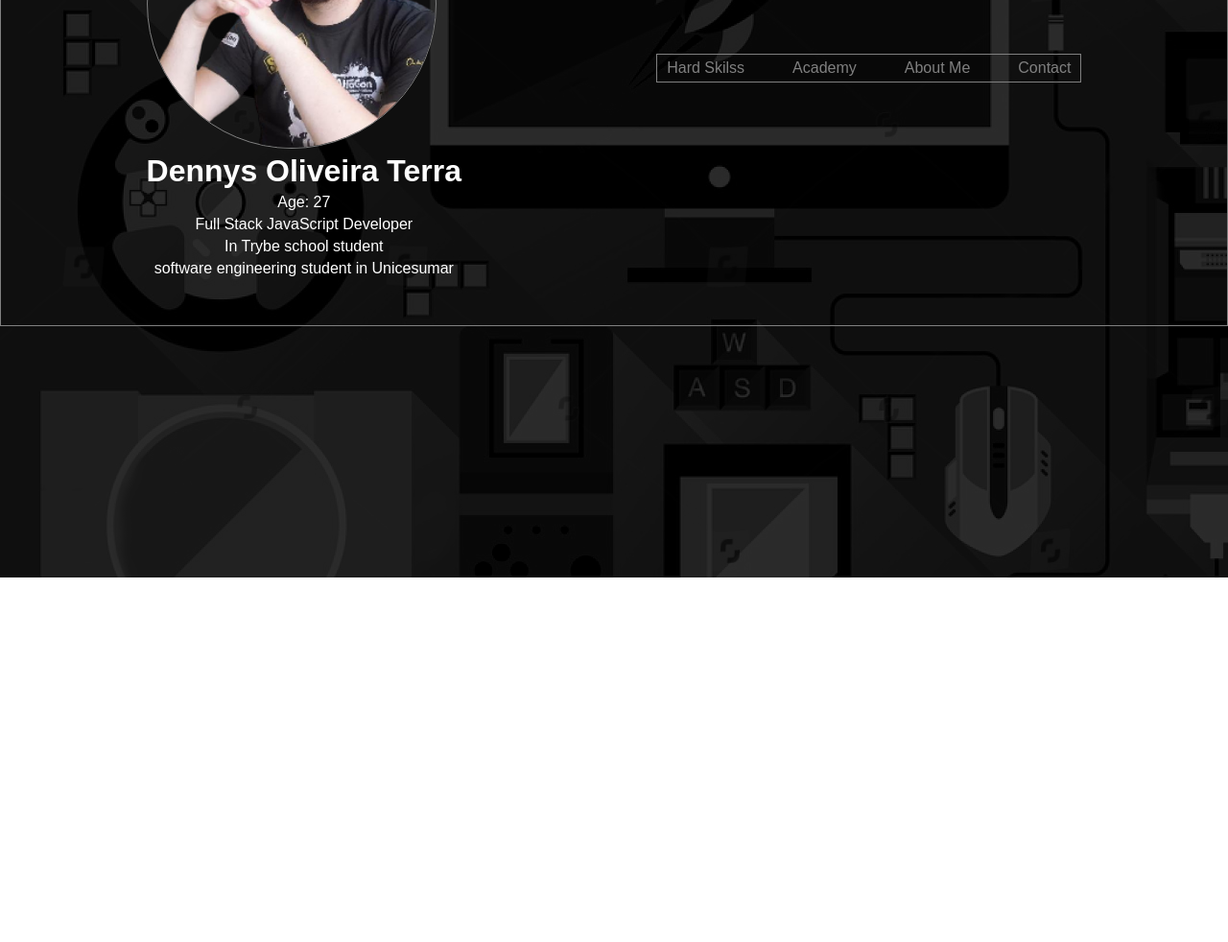
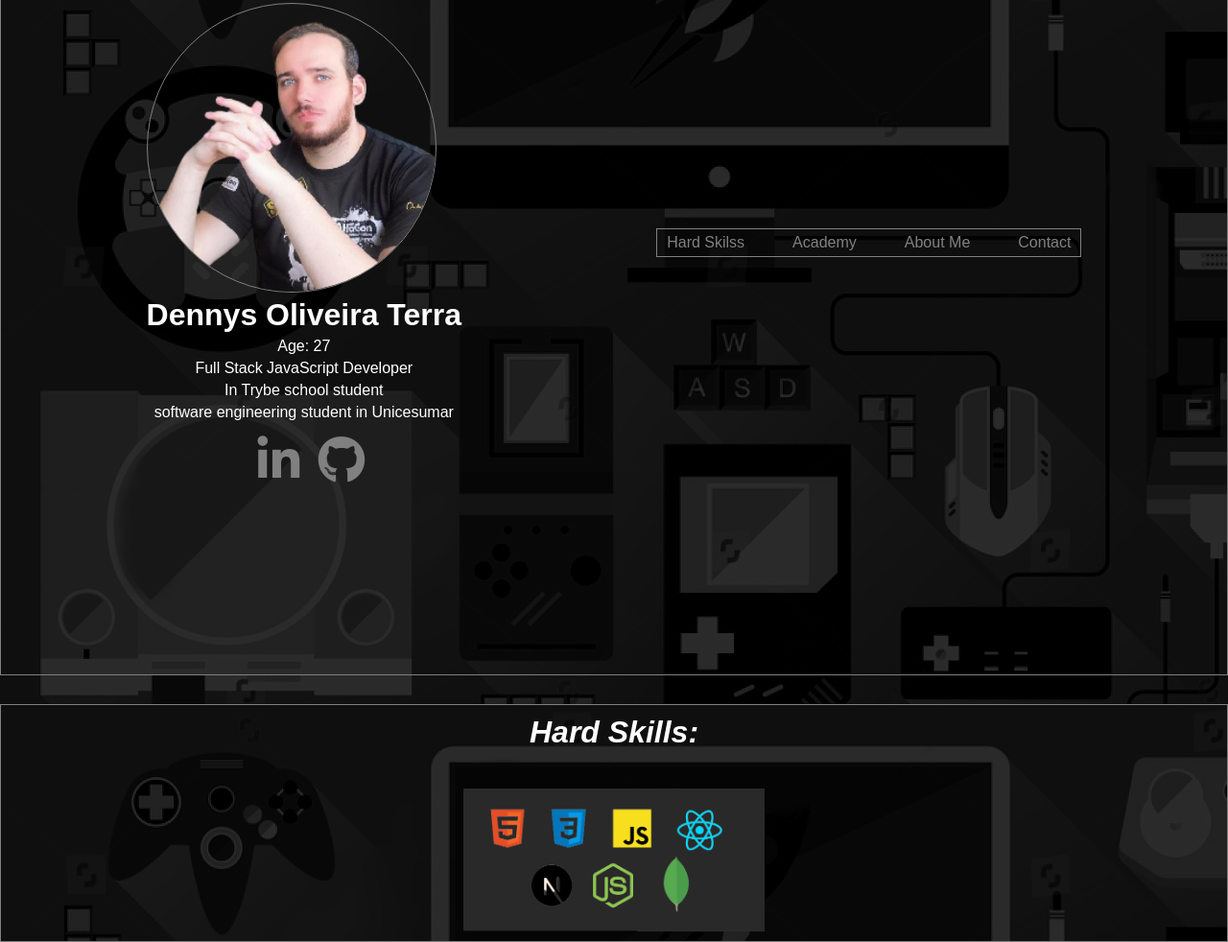
Before and after one commit to dennys-terra/portfolio-dennys, a plain HTML site: page index.html in a window 1280 px wide. Shown: the part 198-1180 px from the top of the page at 96% size. Before the commit the page ends 800 px from the top, so only its background shows below. Drawn offline with Linux system fonts and the light colour scheme.

Commit message:
adicionando a section de hard skilss, e reescrevendo a pagina para ingles

```diff
--- a/index.html
+++ b/index.html
@@ -5,6 +5,7 @@
     <meta charset="UTF-8">
     <meta http-equiv="X-UA-Compatible" content="IE=edge">
     <meta name="viewport" content="width=device-width, initial-scale=1.0">
+    <script src="https://kit.fontawesome.com/87e30bb8bf.js" crossorigin="anonymous"></script>
     <link rel="stylesheet" href="./style/style.css">
     <title>portifólio-Dennys</title>
 </head>
@@ -19,7 +20,13 @@
                 <span>Full Stack JavaScript Developer</span>
                 <span>In Trybe school student</span>
                 <span>software engineering student in Unicesumar </span>
+                <div class="icons">
+                    <a href="https://www.linkedin.com/in/dennysterra/" target="_blank">
+                        <i class="fa-brands fa-linkedin-in"></i></a>
+                    <a href="https://github.com/jornadaDev" target="_blank"><i class="fa-brands fa-github"></i></a>
                 </div>
+            </div>
+            <div class="nav">
                 <ul>
                     <li><a href="">Hard Skilss</a></li>
                     <li><a href="">Academy</a></li>
@@ -27,7 +34,22 @@
                     <li><a href="">Contact</a></li>
                 </ul>
             </div>
+        </div>
     </header>
+    <main>
+        <section class="hard">
+            <h2>Hard Skills:</h2>
+
+            <img src="./img/dennys2023-02-15_23-03-07-removebg-preview (1).png" alt="">
+
+        </section>
+
+
+
+
+
+
+    </main>
 
 
 
--- a/style/style.css
+++ b/style/style.css
@@ -10,12 +10,22 @@ body {
     font-family: Arial, Helvetica, sans-serif;
 }
 
+
+h1,h2 {
+    color: white;
+}
+
+
+/* ----------header------------------ */
+
+
 .container-header {
     display: flex;
     justify-content: space-around;
     align-items: center;
     border: 1px solid grey;
     padding: 50px;
+    height: 100vh;
 }
 
 .container-header img {
@@ -24,34 +34,7 @@ body {
     width: 300px;
 }
 
-.container-header ul {
-    display: flex;
-    gap: 50px;
-    list-style: none;
-    border: 1px solid grey;
-    padding: 5px 10px;
-}
 
-.container-header a {
-    text-decoration: none;
-    color: white transparent;
-}
-
-.container-header a:visited{
-    color: grey;
-}
-
-
-.container-header a:hover{
-    border-bottom: 1px solid white;
-    border-right: .1px solid grey;
-    color: white;
-}
-
-
-h1,h2 {
-    color: white;
-}
 
 .perfil {
     display: flex;
@@ -61,7 +44,81 @@ h1,h2 {
 }
 
 
+.perfil i {
+    font-size: 50px;
+    color: grey;
+    margin-left: 15px;
+    margin-top: 10px;
 
-.hard {
-    margin-top: 100px;
 }
+
+.perfil i:hover{
+    border: none;
+    animation-name: icone;
+    animation-duration: .5s;
+    animation-direction: alternate;
+    animation-timing-function: ease-in;
+     animation-fill-mode: forwards;
+}
+
+
+@keyframes icone{
+    to {
+      border-radius: 50%;
+      color: white;
+      transform: rotate(360deg);
+    }
+  }
+
+  .nav ul {
+    display: flex;
+    gap: 50px;
+    list-style: none;
+    border: 1px solid grey;
+    padding: 5px 10px;
+}
+
+
+.nav a {
+    text-decoration: none;
+    color: white transparent;
+}
+
+.nav a:visited{
+    color: grey;
+}
+
+
+.nav a:hover{
+    border-bottom: 1px solid white;
+    border-right: .1px solid grey;
+    color: white;
+}
+/* -----------section-------------- */
+
+
+section {
+    margin-top: 30px;
+    padding: 10px;
+    border: 1px solid grey;
+    background-color: black;
+    display: flex;
+    flex-direction: column;
+   align-items: center;
+   justify-content: center;
+   background-image:url(/img/FUNDO-SITE.png) ;
+
+}
+
+section  h2 {
+   text-align: center;
+   font-weight: bold;
+   font-style: italic;
+   font-size: 2em;
+   margin-bottom: 40px;
+
+ }
+
+ section img{
+   width: 25%;
+ }
```
Also changed, not shown: img/dennys2023-02-15_23-03-07-removebg-preview (1).png (added), img/download.png (added), img/photo.png (deleted). Lines whose indentation alone changed are shown as unchanged.
